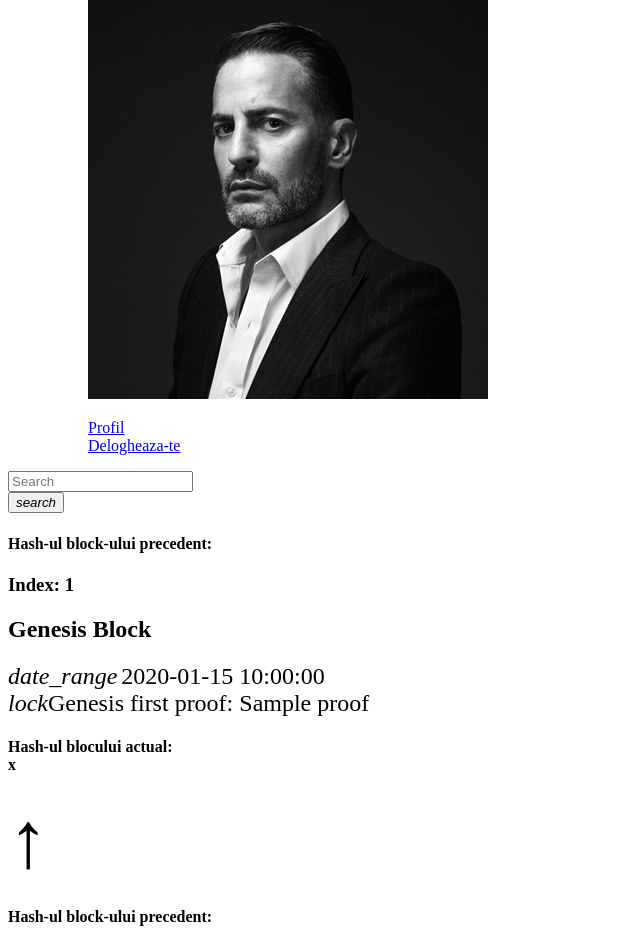
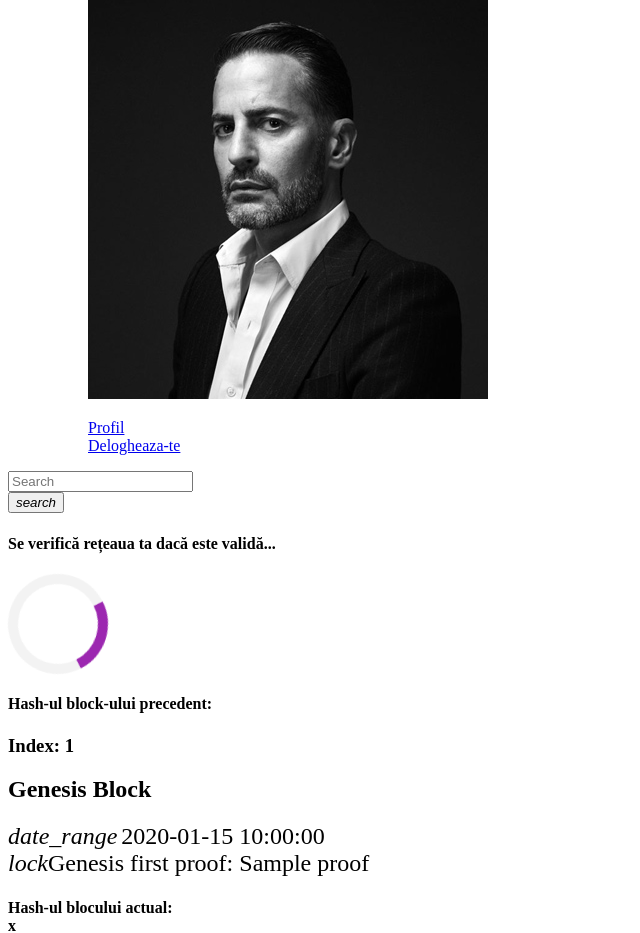
Before and after one commit to mihaichris/pandora, a Yii app: template frontend/views/chain/index.php in a window 1280 px wide. Shown: the part 861-1794 px from the top of the page, without its empty margins (0-640 px from the left). Run offline with PHP 8.4 and a stand-in for Yii, Linux system fonts and the light colour scheme; the template is opened without the code that fills it: most values are stand-ins (such as "Sample title", 1, 10 or a date in 2020); form fields are guessed from the names that the template uses; data that the repository does not hold is empty; some libraries are stand-ins or nearby versions.

Commit message:
acces, loader, bug-uri
Modificat acces ul la controllere
Am facut loader-ul cu validarea retelei
bug-uri la afisare

```diff
--- a/frontend/controllers/HashController.php
+++ b/frontend/controllers/HashController.php
@@ -20,7 +20,7 @@ class HashController extends \yii\web\Controller
                 'class' => AccessControl::class,
                 'rules' => [
                     [
-                        'actions' => ['index'],
+                        'actions' => ['index','hash-message'],
                         'allow'   => true,
                         'roles'   => ['@'],
                     ],
--- a/frontend/controllers/NodeController.php
+++ b/frontend/controllers/NodeController.php
@@ -25,7 +25,7 @@ class NodeController extends Controller
                 'class' => AccessControl::class,
                 'rules' => [
                     [
-                        'actions' => ['index'],
+                        'actions' => ['index','view','merge-nodes','remove-node','add-node'],
                         'allow'   => true,
                         'roles'   => ['@'],
                     ],
--- a/frontend/controllers/TransactionController.php
+++ b/frontend/controllers/TransactionController.php
@@ -33,7 +33,7 @@ class TransactionController extends \yii\web\Controller
                 'class' => AccessControl::class,
                 'rules' => [
                     [
-                        'actions' => ['generate-transaction', 'index','mempool'],
+                        'actions' => ['generate-transaction', 'index','mempool-details','view','change-receiver','confirm-transaction','sign-transaction'],
                         'allow'   => true,
                         'roles'   => ['@'],
                     ],
--- a/frontend/controllers/WalletController.php
+++ b/frontend/controllers/WalletController.php
@@ -23,7 +23,7 @@ class WalletController extends \yii\web\Controller
                 'class' => AccessControl::class,
                 'rules' => [
                     [
-                        'actions' => ['index'],
+                        'actions' => ['index','add-balance','generate-wallet'],
                         'allow'   => true,
                         'roles'   => ['@'],
                     ],
@@ -43,6 +43,7 @@ class WalletController extends \yii\web\Controller
         }
         if ($model->load(Yii::$app->request->post()))
         {
+            $setReceiverResponse    = Yii::$app->pandora->getHttpClient()->post('user/set_receiver', ['receiver' => Yii::$app->request->post('public_address')])->send();
             $model->user_id    = Yii::$app->user->identity->id;
             $model->created_at = $time->format('Y-m-d H:i:s');
 
@@ -88,10 +89,7 @@ class WalletController extends \yii\web\Controller
     public function actionGenerateWallet()
     {
         \Yii::$app->response->format = \yii\web\Response::FORMAT_JSON;
-
         $generateWalletResponse = Yii::$app->pandora->getHttpClient()->get('wallet/new_wallet')->send();
-        $setReceiverResponse    = Yii::$app->pandora->getHttpClient()->post('user/set_receiver', ['receiver' => $generateWalletResponse->data['public_key']])->send();
-
         \Yii::$app->response->data = $generateWalletResponse->data;
     }
 
--- a/frontend/views/chain/index.php
+++ b/frontend/views/chain/index.php
@@ -12,6 +12,11 @@ $this->params['breadcrumbs'][] = 'Lanțul tau';
 <div id = "chain-blocks">
 <?php if (!empty($genesisBlock)): ?>
 <div class="container-fluid">
+    <div class="row" id="loader-row">
+        <h4 class="description text-center">Se verifică rețeaua ta dacă este validă...</h4>
+        <div class="col-md-6 text-center" style="margin-left: -60px;"></div>
+        <div class="col-md-6"><div id="loader"></div></div>
+    </div>
     <div class="row">
         <div class="col-md-10 col-md-offset-1 text-center">
             <h4 id ="chain-valid-message" class="description"></h4><span id="icon-chain-valid-message"></span>
--- a/frontend/web/css/chain.css
+++ b/frontend/web/css/chain.css
@@ -0,0 +1,20 @@
+#loader {
+    border: 10px solid #f3f3f3;
+    border-radius: 50%;
+    border-top: 10px solid #9C27B0;
+    width: 80px;
+    height: 80px;
+    -webkit-animation: spin 2s linear infinite; /* Safari */
+    animation: spin 2s linear infinite;
+}
+
+/* Safari */
+@-webkit-keyframes spin {
+    0% { -webkit-transform: rotate(0deg); }
+    100% { -webkit-transform: rotate(360deg); }
+}
+
+@keyframes spin {
+    0% { transform: rotate(0deg); }
+    100% { transform: rotate(360deg); }
+}
--- a/frontend/web/js/chain.js
+++ b/frontend/web/js/chain.js
@@ -11,7 +11,7 @@ function checkChain() {
         type: "GET",
         dataType: 'json',
         success: function (response) {
-            // $('#loader').hide();
+            $('#loader-row').hide();
             $('#chain-valid-message').show();
             if(response.code === 'success')
             {
```
Also changed, not shown: frontend/controllers/BlockController.php (+18 -0 lines), frontend/controllers/SiteController.php (+9 -9 lines).
